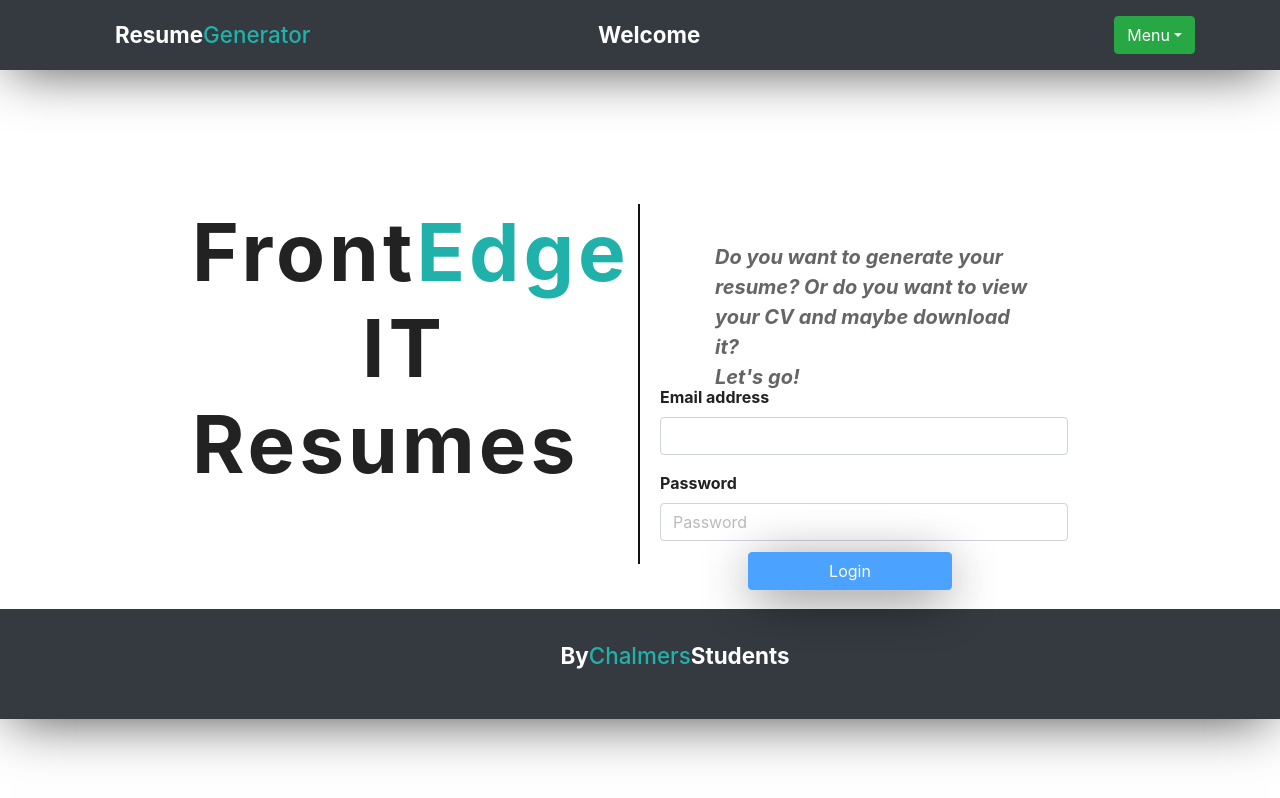
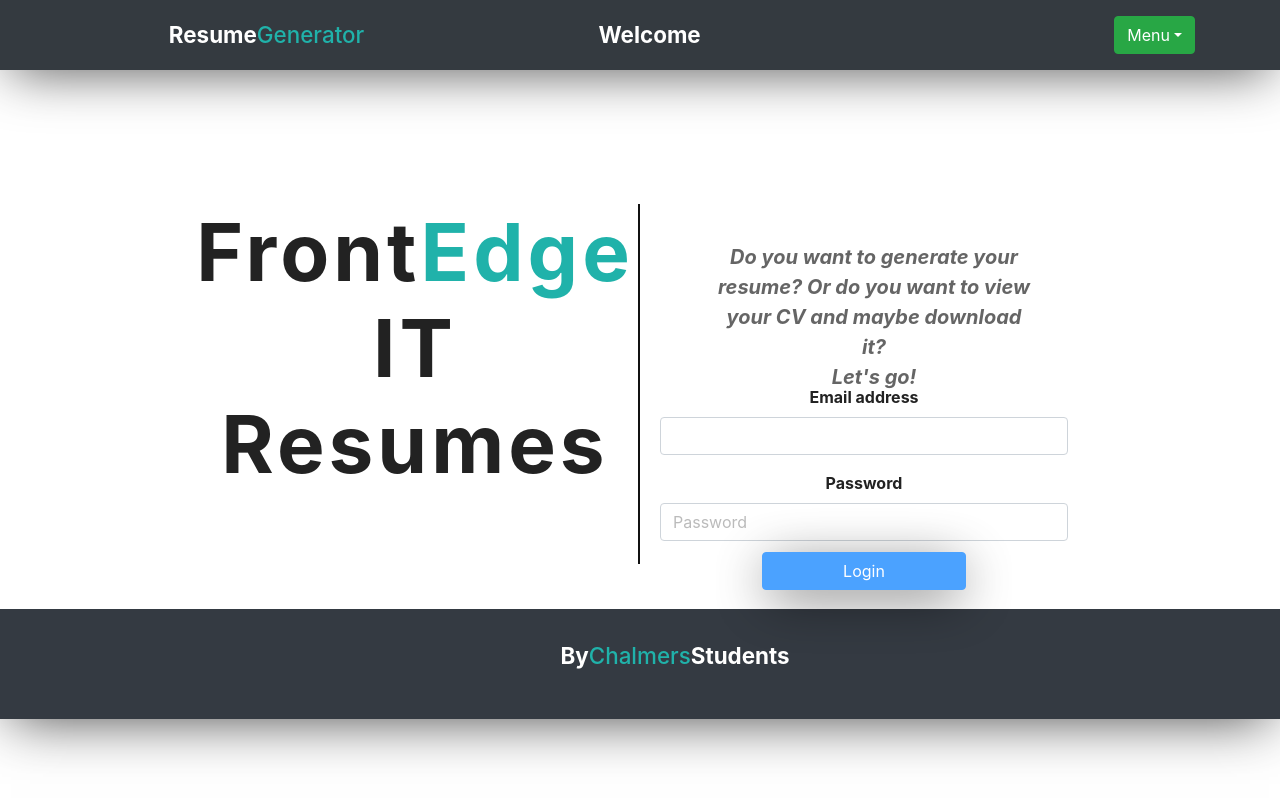
Before and after one commit to cebed/ResumeGenerator-ReactFrontend, a React (Create React App) app: page / in a window 1280 px wide. Built offline with nearby package versions, Linux system fonts and the light colour scheme.

Commit message:
update css

```diff
--- a/src/App.css
+++ b/src/App.css
@@ -2,9 +2,7 @@
   width: 100%;
 }
 
-.navbar {
-  background-color: #e3f2fd;
-}
+
 .fa.fa-edit {
   color: #18a2b9;
 }
@@ -34,7 +32,7 @@
   background-size: cover;
   background-position: center;
   height: 100vh;
-  margin-top: 24px;
+  margin-top: -24px;
   margin-bottom: -50px;
 }
 
--- a/src/index.css
+++ b/src/index.css
@@ -11,6 +11,7 @@
 }
 
 .App {
+  text-align:center;
   background-color: #fff;
   width: auto;
   max-width: 1500px;
@@ -146,7 +147,8 @@
 .centeritem{
   position: center;
   align-content: center;
-  margin-left: 150px;
+  margin-left: 100px;
+
 }
 
 
@@ -177,7 +179,7 @@
 }
 
 footer {
-  background:#343a40;
+  background:#343a42;
   padding: 30px;
   display: grid;
   align-items: center;
```
